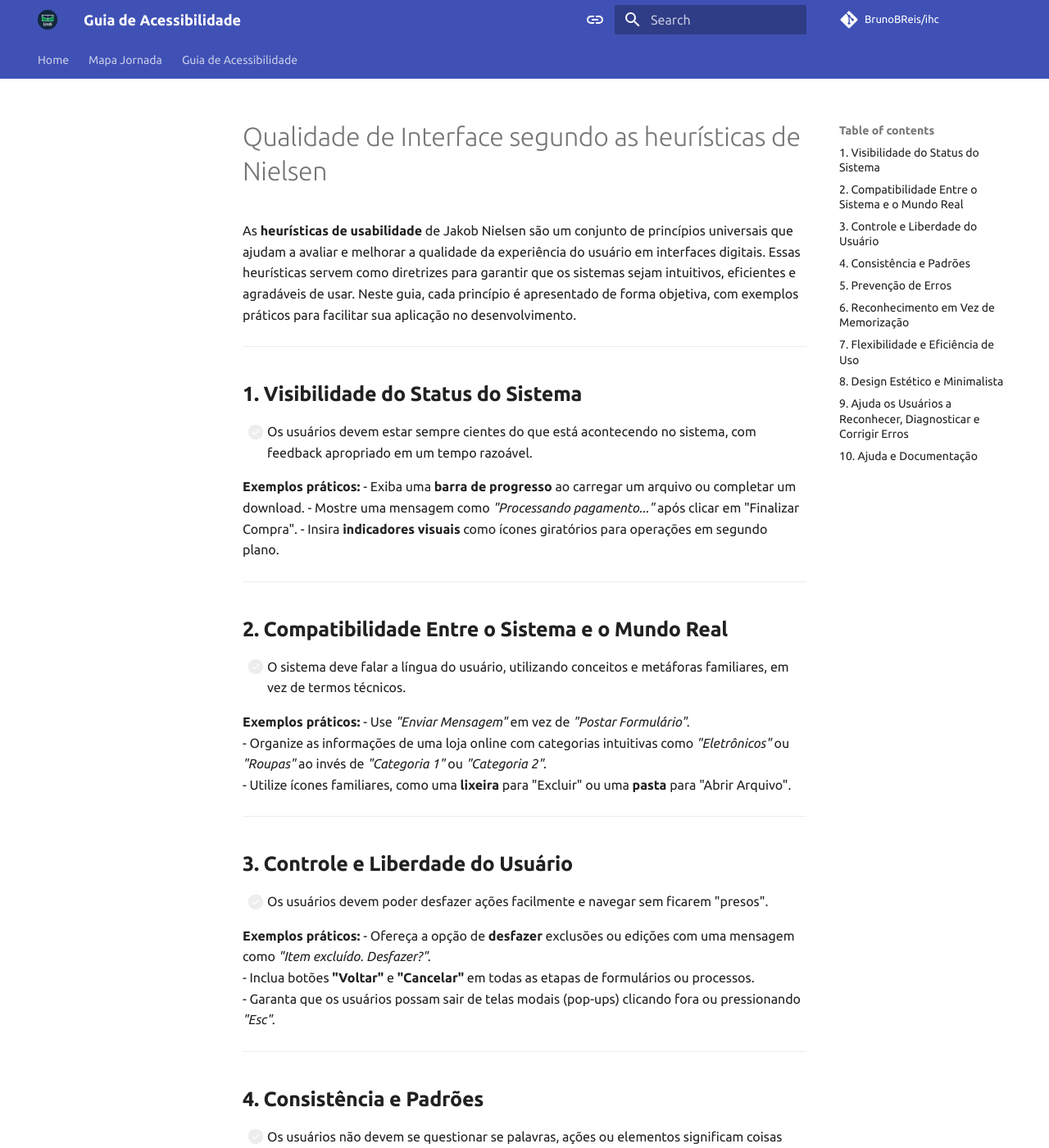
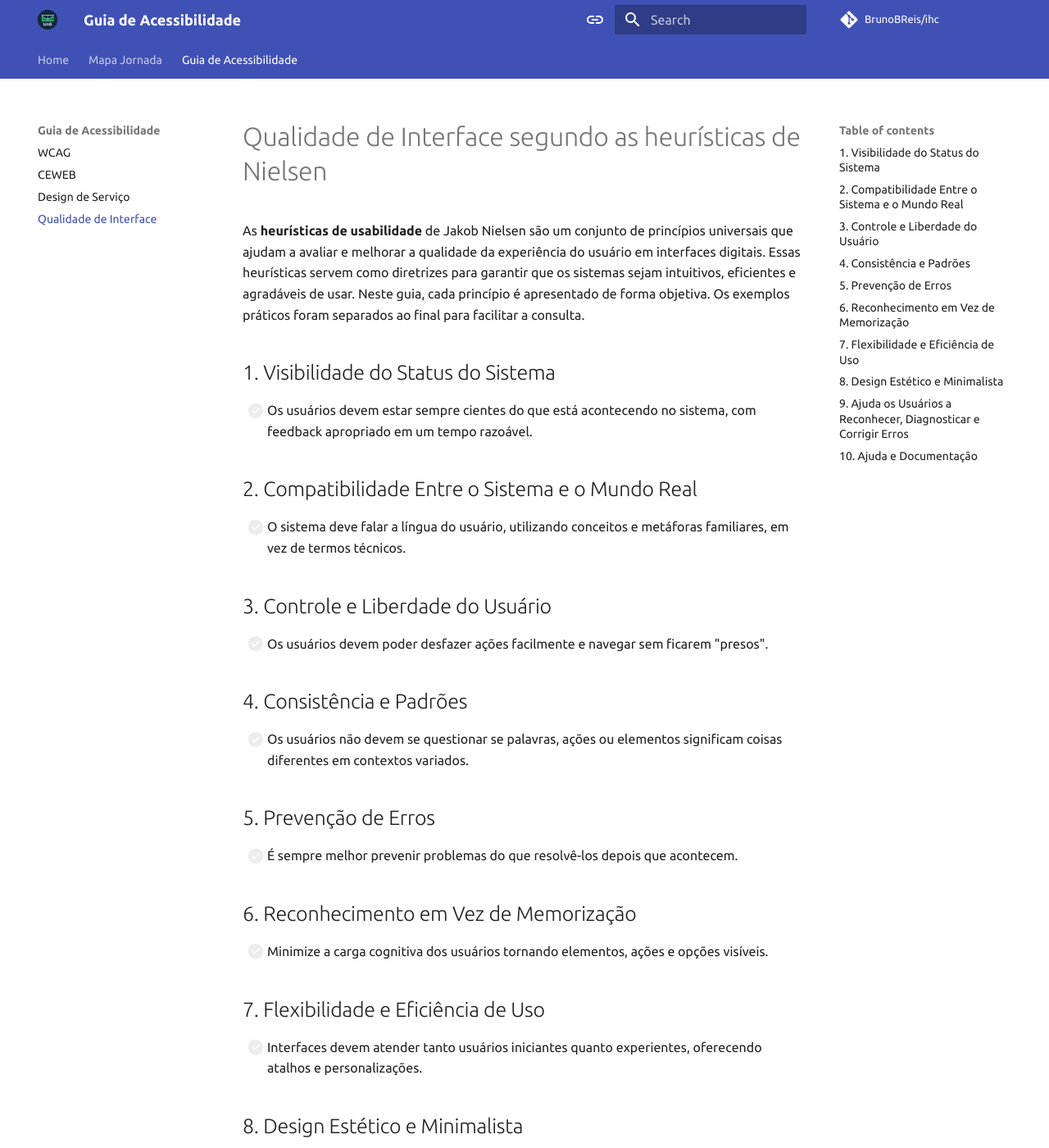
Before and after one commit to BrunoBReis/ihc, an MkDocs documentation site: the page built from docs/guia-qualidade-de-interface.md, in a window 1280 px wide and 1400 px high. Shown: the whole window at 82% size. Built offline with MkDocs 1.6.1 and Material for MkDocs 9.7.7, drawn with Linux system fonts in a browser that asks for light colours; comment, search, counter and statistics services are not loaded; some of the changed text lies outside the part shown.

Commit message:
docs: changing name

```diff
--- a/docs/guia-qualidade_de_interface.md
+++ b/docs/guia-qualidade-de-interface.md
@@ -1,103 +1,97 @@
 # Qualidade de Interface segundo as heurísticas de Nielsen
 
-As **heurísticas de usabilidade** de Jakob Nielsen são um conjunto de princípios universais que ajudam a avaliar e melhorar a qualidade da experiência do usuário em interfaces digitais. Essas heurísticas servem como diretrizes para garantir que os sistemas sejam intuitivos, eficientes e agradáveis de usar. Neste guia, cada princípio é apresentado de forma objetiva, com exemplos práticos para facilitar sua aplicação no desenvolvimento.
+As **heurísticas de usabilidade** de Jakob Nielsen são um conjunto de princípios universais que ajudam a avaliar e melhorar a qualidade da experiência do usuário em interfaces digitais. Essas heurísticas servem como diretrizes para garantir que os sistemas sejam intuitivos, eficientes e agradáveis de usar. Neste guia, cada princípio é apresentado de forma objetiva. Os exemplos práticos foram separados ao final para facilitar a consulta.
+
+## 1. Visibilidade do Status do Sistema
+
+- [ ] Os usuários devem estar sempre cientes do que está acontecendo no sistema, com feedback apropriado em um tempo razoável.
+
+## 2. Compatibilidade Entre o Sistema e o Mundo Real
+
+- [ ] O sistema deve falar a língua do usuário, utilizando conceitos e metáforas familiares, em vez de termos técnicos.
+
+## 3. Controle e Liberdade do Usuário
+
+- [ ] Os usuários devem poder desfazer ações facilmente e navegar sem ficarem "presos".
+
+## 4. Consistência e Padrões
+
+- [ ] Os usuários não devem se questionar se palavras, ações ou elementos significam coisas diferentes em contextos variados.
+
+## 5. Prevenção de Erros
+
+- [ ] É sempre melhor prevenir problemas do que resolvê-los depois que acontecem.
+
+## 6. Reconhecimento em Vez de Memorização
+
+- [ ] Minimize a carga cognitiva dos usuários tornando elementos, ações e opções visíveis.
+
+## 7. Flexibilidade e Eficiência de Uso
+
+- [ ] Interfaces devem atender tanto usuários iniciantes quanto experientes, oferecendo atalhos e personalizações.
+
+## 8. Design Estético e Minimalista
+
+- [ ] Elimine informações ou elementos que não contribuam diretamente para a função principal da interface.
+
+## 9. Ajuda os Usuários a Reconhecer, Diagnosticar e Corrigir Erros
+
+- [ ] Erros devem ser claros e fornecer instruções para que o usuário saiba como resolvê-los.
+
+## 10. Ajuda e Documentação
+
+- [ ] Embora sistemas bem projetados devam ser intuitivos, é importante oferecer ajuda e documentação acessíveis.
 
 ---
 
-## **1. Visibilidade do Status do Sistema**
-- [ ] Os usuários devem estar sempre cientes do que está acontecendo no sistema, com feedback apropriado em um tempo razoável.
+# Exemplos Práticos
 
-**Exemplos práticos:**
+## 1. Visibilidade do Status do Sistema
 - Exiba uma **barra de progresso** ao carregar um arquivo ou completar um download.
 - Mostre uma mensagem como _"Processando pagamento..."_ após clicar em "Finalizar Compra".
 - Insira **indicadores visuais** como ícones giratórios para operações em segundo plano.
 
----
-
-## **2. Compatibilidade Entre o Sistema e o Mundo Real**
-- [ ] O sistema deve falar a língua do usuário, utilizando conceitos e metáforas familiares, em vez de termos técnicos.
-
-**Exemplos práticos:**
+## 2. Compatibilidade Entre o Sistema e o Mundo Real
 - Use _"Enviar Mensagem"_ em vez de _"Postar Formulário"_.
 - Organize as informações de uma loja online com categorias intuitivas como _"Eletrônicos"_ ou _"Roupas"_ ao invés de _"Categoria 1"_ ou _"Categoria 2"_.
 - Utilize ícones familiares, como uma **lixeira** para "Excluir" ou uma **pasta** para "Abrir Arquivo".
 
----
-
-## **3. Controle e Liberdade do Usuário**
-- [ ] Os usuários devem poder desfazer ações facilmente e navegar sem ficarem "presos".
-
-**Exemplos práticos:**
+## 3. Controle e Liberdade do Usuário
 - Ofereça a opção de **desfazer** exclusões ou edições com uma mensagem como _"Item excluído. Desfazer?"_.
 - Inclua botões **"Voltar"** e **"Cancelar"** em todas as etapas de formulários ou processos.
 - Garanta que os usuários possam sair de telas modais (pop-ups) clicando fora ou pressionando _"Esc"_.
 
----
-
-## **4. Consistência e Padrões**
-- [ ] Os usuários não devem se questionar se palavras, ações ou elementos significam coisas diferentes em contextos variados.
-
-**Exemplos práticos:**
+## 4. Consistência e Padrões
 - Use o mesmo ícone de **lupa** para buscas em todas as páginas do sistema.
 - Mantenha a posição de botões de ação (ex.: "Salvar" sempre no canto inferior direito).
 - Garanta que todos os erros sejam exibidos no mesmo formato (ex.: uma caixa vermelha com texto explicativo).
 
----
-
-## **5. Prevenção de Erros**
-- [ ] É sempre melhor prevenir problemas do que resolvê-los depois que acontecem.
-
-**Exemplos práticos:**
+## 5. Prevenção de Erros
 - Desabilite o botão _"Enviar"_ até que todos os campos obrigatórios estejam preenchidos.
 - Inclua validações em tempo real em formulários, como verificar se um email é válido enquanto o usuário digita.
 - Mostre uma mensagem de alerta ao tentar deletar algo crítico: _"Você tem certeza que deseja excluir este arquivo?"_.
 
----
-
-## **6. Reconhecimento em Vez de Memorização**
-- [ ] Minimize a carga cognitiva dos usuários tornando elementos, ações e opções visíveis.
-
-**Exemplos práticos:**
+## 6. Reconhecimento em Vez de Memorização
 - Use **menus suspensos** com todas as opções disponíveis em vez de exigir que o usuário memorize comandos.
 - Ofereça **auto-complete** ao preencher campos como cidades ou nomes.
 - Exiba as ações mais frequentes do sistema em um painel de acesso rápido.
 
----
-
-## **7. Flexibilidade e Eficiência de Uso**
-- [ ] Interfaces devem atender tanto usuários iniciantes quanto experientes, oferecendo atalhos e personalizações.
-
-**Exemplos práticos:**
+## 7. Flexibilidade e Eficiência de Uso
 - Disponibilize atalhos de teclado como **Ctrl+S** para salvar ou **Ctrl+P** para imprimir.
 - Adicione configurações avançadas que permitam usuários experientes personalizarem a interface.
 - Insira uma barra de pesquisa para que usuários encontrem rapidamente o que procuram.
 
----
-
-## **8. Design Estético e Minimalista**
-- [ ] Elimine informações ou elementos que não contribuam diretamente para a função principal da interface.
-
-**Exemplos práticos:**
+## 8. Design Estético e Minimalista
 - Evite telas lotadas de texto e prefira blocos organizados com títulos claros.
 - Utilize ícones e cores para transmitir informações importantes, em vez de parágrafos longos.
 - Remova mensagens ou botões redundantes, como _"Clique Aqui para Continuar"_ em excesso.
 
----
-
-## **9. Ajuda os Usuários a Reconhecer, Diagnosticar e Corrigir Erros**
-- [ ] Erros devem ser claros e fornecer instruções para que o usuário saiba como resolvê-los.
-
-**Exemplos práticos:**
+## 9. Ajuda os Usuários a Reconhecer, Diagnosticar e Corrigir Erros
 - Em formulários, destaque o campo com erro em vermelho e exiba mensagens como _"Insira um email válido"_.
 - Mostre uma solução ao lado do problema: _"Senha incorreta. Tente novamente ou clique em 'Esqueci minha senha' para redefinir."_
 - Insira logs ou mensagens mais técnicas (ex.: código do erro) em uma seção avançada para suporte técnico.
 
----
-
-## **10. Ajuda e Documentação**
-- [ ] Embora sistemas bem projetados devam ser intuitivos, é importante oferecer ajuda e documentação acessíveis.
-
-**Exemplos práticos:**
+## 10. Ajuda e Documentação
 - Adicione ícones de **ajuda** ("?") ao lado de campos ou funcionalidades complexas, explicando como usá-las.
 - Inclua uma **seção FAQ** ou um guia passo a passo para tarefas principais, como _"Como criar uma conta"_.
 - Ofereça links para suporte técnico ou chat ao vivo.
```
Also changed, not shown: docs/guia-design-de-servico.md (renamed from docs/guia-design_de_servico.md, +8 -17 lines).
